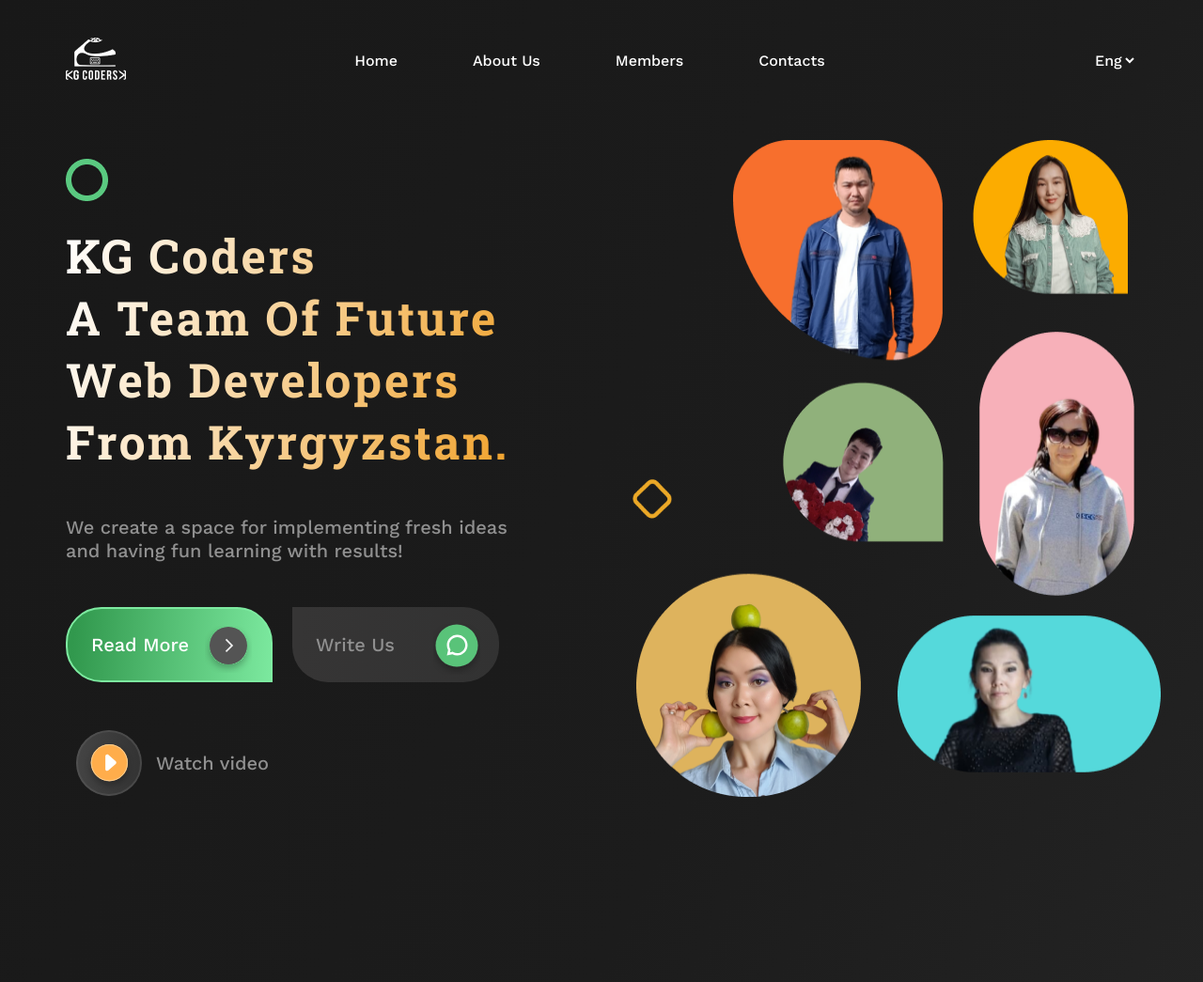
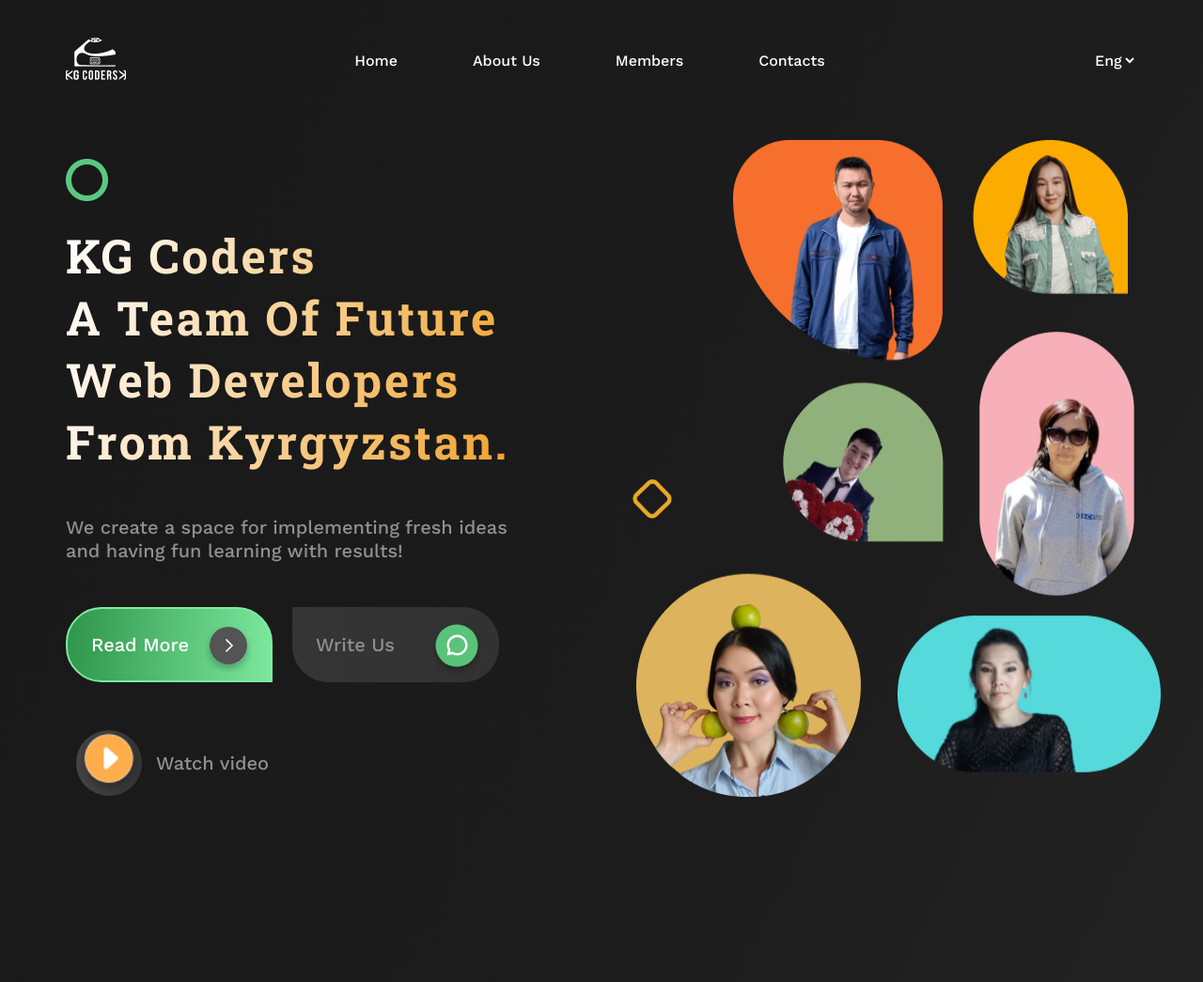
Before and after one commit to Archabek07/KG-coders, a plain HTML site: page index.html in a window 1280 px wide. Shown: the top 1045 px of the page at 94% size. Drawn offline with nearby package versions, Linux system fonts and the light colour scheme; grey boxes are pictures that could not be loaded.

Commit message:
Edit IMG file

```diff
--- a/index.html
+++ b/index.html
@@ -63,11 +63,7 @@
             >
           </div>
           <button class="main__header-watch-btn">
-            <img
-              class="yellow-btn"
-              src="../img/Watch_btn.svg"
-              alt="watch Btn"
-            />
+            <img class="yellow-btn" src="img/Watch_btn.png" alt="watch Btn" />
             <span class="main__header-watch-btn-text">
               <span>Watch video</span>
             </span>
```
